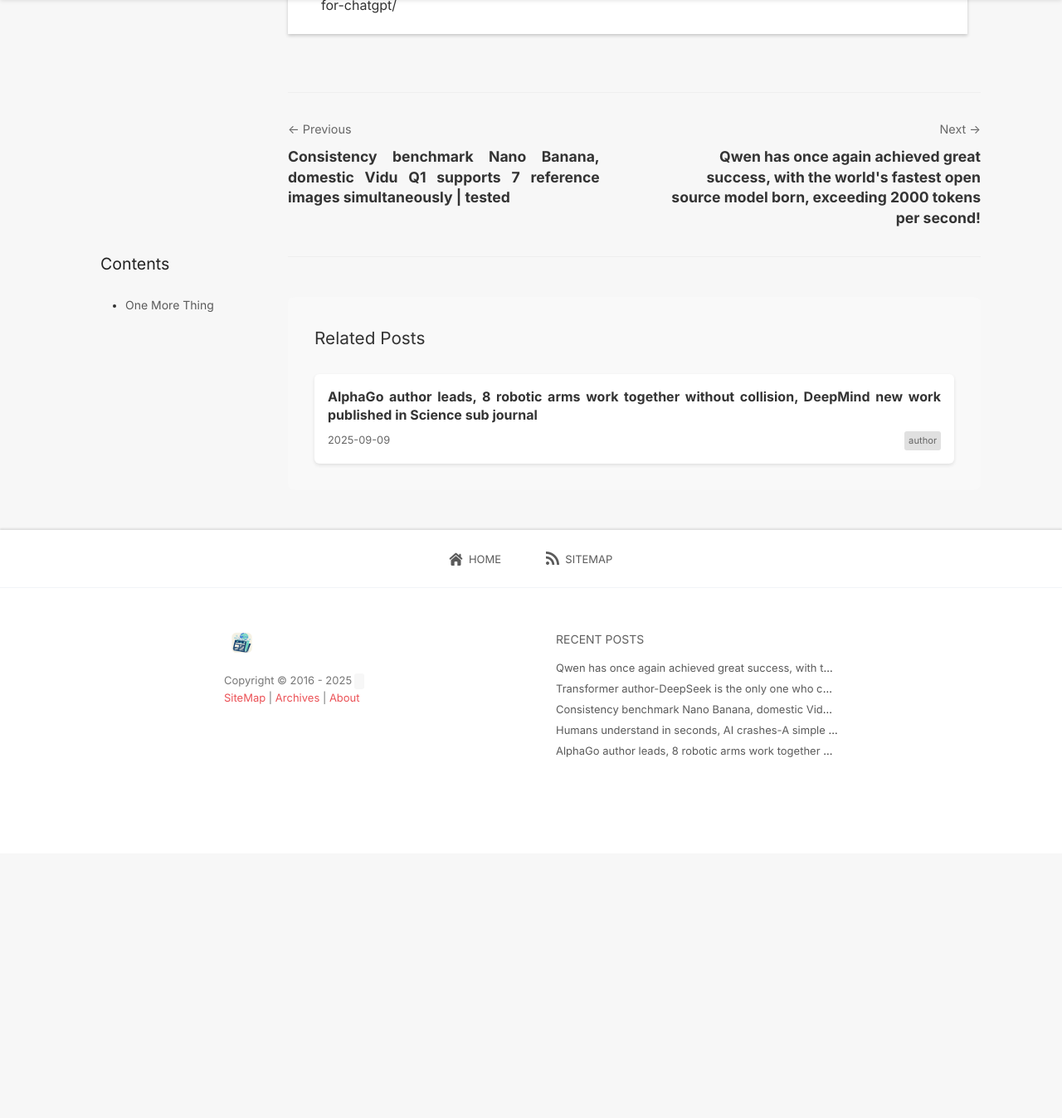
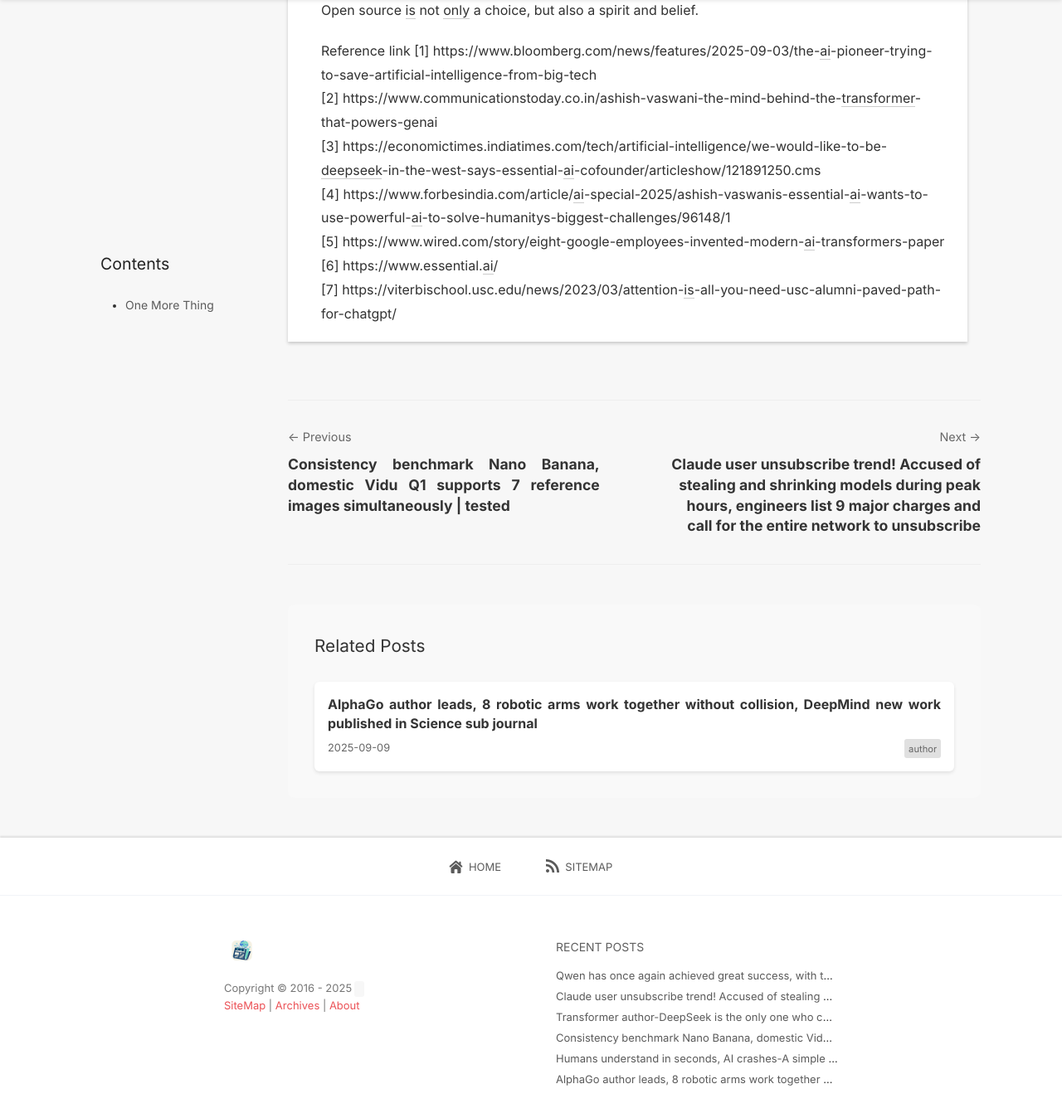
Before and after one commit to ronchun7392/ainews, a Jekyll site: the page built from _posts/2025-09-10-transformer-author-deepSeek.md, in a window 1280 px wide and 1400 px high, scrolled down 10398 px. Shown: the top 1348 px of the window at 83% size. Built offline with Jekyll 4.4.1, drawn with Linux system fonts in a browser that asks for light colours; nearby versions of some CDN libraries; comment, search, counter and statistics services are not loaded; before the commit the page ends 11427 px from its top, so only the background shows below that; some of the changed lines change nothing that is shown.

Commit message:
2025-09-10-Claude-unsubscribe.md

```diff
--- /dev/null
+++ b/_posts/2025-09-10-Claude-unsubscribe.md
@@ -0,0 +1,133 @@
+---
+layout: post
+title: Claude user unsubscribe trend! Accused of stealing and shrinking models during peak hours, engineers list 9 major charges and call for the entire network to unsubscribe
+date: 2025-09-10 09:28:00 +0800
+category: Frontier Trends
+thumbnail: /style/image/20250910-3.png
+icon: lock
+---
+* content
+{:toc}
+
+Claude's major crisis is not due to recent unethical practices, but rather a problem with the product itself.
+
+AI engineers have taken the lead in calling for everyone to unsubscribe (PoS here refers to Piece of Shit, which is a lump!)! [ 💩]
+![图片](/style/image/2025-09-10-2/1.pnd)
+
+There are only over 2000 likes, and many have actually unsubscribed.
+
+![图片](/style/image/2025-09-10-2/2.pnd)
+
+There are heavy users among the unsubscribers who have the highest price of 20 times the Max package.
+
+![图片](/style/image/2025-09-10-2/3.pnd)
+
+Why did Anthropic, which originally had a good reputation in the developer community and even had an estimated annual revenue of $500 million per product for Claude Code, offend the public?
+
+Engineer Ahmad Osman counts several major charges:
+
++During peak daytime hours, the shrinkage model is used
+
++Extra large cup Opus 4 cannot be used in Claude Code
+
++Starting from two months ago, the usage limit of the highest package has been halved without any communication explanation
+
++There is no specific number for the weekly limit
+
++5x/20x package, paid 5x/20x price, only got 3x/8x usage limit
+
++Remove Claude Code related open-source code repositories from GitHub under DMCA copyright law
+
++Windsurf cannot use Claude 4, cut off OpenAI APi access
+
++Although acknowledging the decline in model quality, no further information, support, or refund will be provided
+
++All conversations and code will be retained for 5 years, and all data will be used for training
+……
+
+
+It's not even finished yet, you can imagine how angry this developer is.
+
+![图片](/style/image/2025-09-10-2/4.pnd)
+
+Someone added in the comment section that the worst thing is that the model quietly deteriorates, and you waste an hour realizing that no professional development environment cannot fix the version.
+
+![图片](/style/image/2025-09-10-2/5.pnd)
+
+Okay, now I've cursed and quit, but I still have to do the work. I can't go back to manual coding in ancient ways, can I.
+
+So what will we use in the future?
+
+Many people have turned to OpenAI Codex next door, even alarming Ultraman Benman.
+
+##OpenAI Codex is on a strong rise
+
+If you had opened Claude Code on Reddit a few days ago, you would have found that no matter how much it was all about discussing OpenAI Codex, you would have suspected that you might have gone through the wrong path.
+
+![图片](/style/image/2025-09-10-2/6.pnd)
+
+However, there are also die hard fans who intentionally say the opposite: 'You all go to Codex, so no one will squeeze Claude's server with me.'.
+
+However, regardless, such a trend has already emerged in the hub of Claude Code user communication.
+
+The bar owner also came out to prove that they did not charge any advertising fees, and these posts were all posted by real users themselves, so we have no reason to delete them.
+
+![图片](/style/image/2025-09-10-2/7.pnd)
+
+OpenAI CEO Ultraman, upon learning of it, said, 'Why don't you believe it? It looks like an AI post.'.
+
+He first went to Versailles: I know Codex is growing very strongly, and the trend of more people using Codex is real.
+
+Then give a conjecture that people who heavily use AI have been infected by the way big models speak, and social media algorithms drive people to switch between two extreme emotions: it's so over/we're so back.
+
+The ultimate effect is that more AI related posts look like they were written by AI, which was not the case two years ago.
+
+![图片](/style/image/2025-09-10-2/8.pnd)
+
+Excluding Claude's off field factors, OpenAI Codex itself has indeed shown good development momentum, with a tenfold increase in usage within two weeks after integrating GPT-5.
+
+![图片](/style/image/2025-09-10-2/9.pnd)
+
+Some people also believe that the interface and user experience of Codex may seem "somewhat primitive" compared to Claude Code, but it cannot be denied that GPT-5 is a powerful model in programming.
+
+## One More Thing
+
+The reputation crisis that Claude has encountered has led to more attempts at domestic models and AI programming products.
+
+Ahmad, who took the lead in unsubscribing Claude, recommended GLM 4.5 from Zhipu.
+
+![图片](/style/image/2025-09-10-2/10.pnd)
+
+Some people also choose Trae IDE produced by ByteDance in the comment section.
+
+![图片](/style/image/2025-09-10-2/11.pnd)
+
+Claude Code and OpenAI Codex have made the CLI (Command Line Interface) AI programming mode more valued by the industry.
+
+Tencent has just launched its CLI AI programming product Codebuddy Code.
+
+![图片](/style/image/2025-09-10-2/12.pnd)
+
+Why are CLI tools becoming increasingly popular among developers in AI programming compared to traditional IDE (Integrated Development Environment)? It can be summarized from several aspects.
+
+Efficient and flexible:
+
+CLI tools allow developers to directly interact with AI through terminals without the need for tedious UI operations. For example, code generation, debugging, and testing can be completed through simple commands without the need to switch between multiple windows. It also supports scripting and batch operations, making it suitable for large-scale automation tasks.
+
+Good environmental compatibility:
+
+CLI tools are typically compatible with multiple operating systems and are easy to remotely operate through methods such as SSH. It consumes minimal system resources, especially in terms of disk space and memory usage, making it very user-friendly for lightweight development environments.
+
+Seamless integration with existing development toolchains:
+
+CLI tools can be easily integrated into CI/CD pipelines (such as GitHub Actions) for code review, automated testing, and deployment.
+
+Customizable:
+
+Many CLI tools, such as OpenAI Codex and Gemini CLI, are open source and can be modified and extended according to one's own needs.
+
+Finally, which CLI AI programming tool or AI IDE are you using? Feel free to chat in the comment section
+
+Reference link:
+\[1\] https://x.com/TheAhmadOsman/status/1964540306503905782
+\[2\] https://x.com/sama/status/1965110064215458055
--- a/_posts/2025-09-10-transformer-author-deepSeek.md
+++ b/_posts/2025-09-10-transformer-author-deepSeek.md
@@ -13,7 +13,7 @@
 
 The person who said this was none other than the renowned inventor of the Transformer, Ashish Vaswani.
 
-![图片](/style/image/2025-09-10/1.jpeg)
+![图片](/style/image/2025-09-10-1/1.jpeg)
 
 The big shot said this because he felt that closed source vendors such as OpenAI were blinded by commercialization and had no intention of doing basic research.
 
```
Also changed, not shown: style/image/2025-09-10-2/1.png (added), style/image/2025-09-10-2/10.png (added), style/image/2025-09-10-2/11.png (added), style/image/2025-09-10-2/12.png (added), style/image/2025-09-10-2/13.png (added), style/image/2025-09-10-2/2.png (added), style/image/2025-09-10-2/3.png (added), style/image/2025-09-10-2/4.png (added), style/image/2025-09-10-2/5.png (added), style/image/2025-09-10-2/6.png (added), style/image/2025-09-10-2/7.png (added), style/image/2025-09-10-2/8.png (added), style/image/2025-09-10-2/9.png (added), style/image/20250910-3.png (added).
